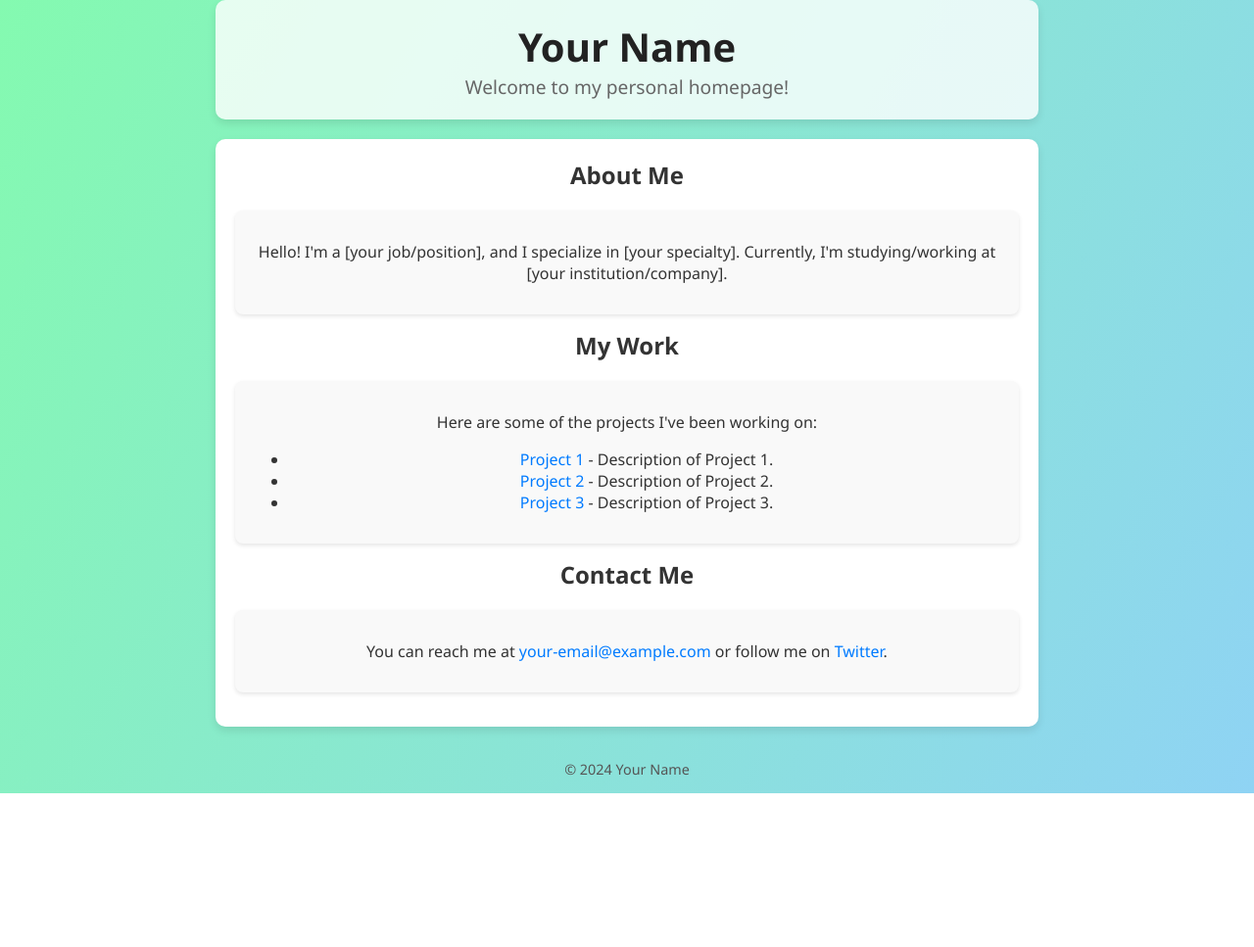
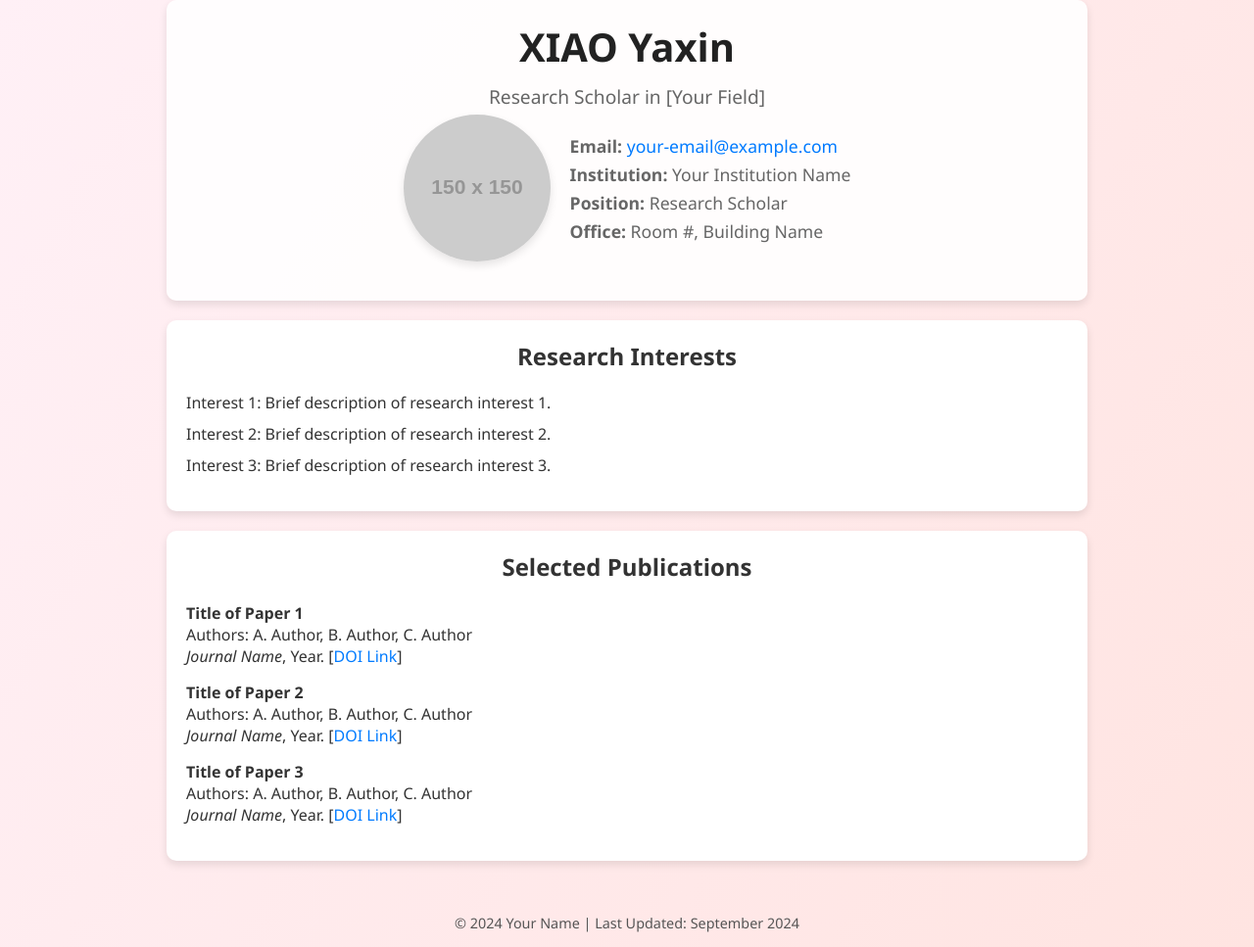
Before and after one commit to xiao-yaxin/xiao-yaxin.github.io, a plain HTML site: page index.html in a window 1280 px wide. Shown: the whole page at 98% size. Before the commit the page ends 810 px from the top, so only its background shows below. Drawn offline with Linux system fonts and the light colour scheme; placeholder pictures from the web are drawn by us.

Commit message:
Update index.html

```diff
--- a/index.html
+++ b/index.html
@@ -3,12 +3,12 @@
 <head>
     <meta charset="UTF-8">
     <meta name="viewport" content="width=device-width, initial-scale=1.0">
-    <title>Your Name - Personal Homepage</title>
+    <title>XIAO Yaxin - Research Scholar</title>
     <style>
         body {
             margin: 0;
             font-family: 'Segoe UI', Tahoma, Geneva, Verdana, sans-serif;
-            background: linear-gradient(120deg, #84fab0, #8fd3f4);
+            background: linear-gradient(120deg, #fff0f6, #ffe4e1);
             color: #333;
             display: flex;
             flex-direction: column;
@@ -19,12 +19,12 @@
         }
 
         header {
-            background: rgba(255, 255, 255, 0.8);
+            background: rgba(255, 255, 255, 0.9);
             padding: 20px;
             border-radius: 10px;
             box-shadow: 0 4px 8px rgba(0, 0, 0, 0.1);
             width: 80%;
-            max-width: 800px;
+            max-width: 900px;
             margin-bottom: 20px;
         }
 
@@ -35,37 +35,70 @@
         }
 
         header p {
-            margin: 0;
+            margin: 10px 0 5px;
             font-size: 1.2rem;
             color: #666;
         }
 
-        section {
+        .profile-info {
+            display: flex;
+            align-items: center;
+            justify-content: center;
+            margin-bottom: 20px;
+        }
+
+        .profile-info img {
+            border-radius: 50%;
+            width: 150px;
+            height: 150px;
+            object-fit: cover;
+            margin-right: 20px;
+            box-shadow: 0 4px 8px rgba(0, 0, 0, 0.1);
+        }
+
+        .profile-info .details {
+            text-align: left;
+        }
+
+        .details p {
+            margin: 5px 0;
+            font-size: 1.1rem;
+        }
+
+        .research-interests, .publications {
             background: #fff;
             padding: 20px;
             border-radius: 10px;
             box-shadow: 0 4px 8px rgba(0, 0, 0, 0.1);
             width: 80%;
-            max-width: 800px;
+            max-width: 900px;
+            margin-bottom: 20px;
+            text-align: left;
         }
 
-        section h2 {
+        .research-interests h2, .publications h2 {
             color: #333;
             margin-top: 0;
+            text-align: center;
         }
 
-        .card {
-            background: #f9f9f9;
-            border-radius: 8px;
-            box-shadow: 0 2px 4px rgba(0, 0, 0, 0.1);
-            padding: 15px;
-            margin: 15px 0;
-            transition: transform 0.3s ease, box-shadow 0.3s ease;
+        .research-interests ul, .publications ul {
+            list-style-type: none;
+            padding: 0;
         }
 
-        .card:hover {
-            transform: translateY(-10px);
-            box-shadow: 0 8px 16px rgba(0, 0, 0, 0.2);
+        .research-interests li, .publications li {
+            margin: 10px 0;
+        }
+
+        .publications li {
+            margin-bottom: 15px;
+        }
+
+        footer {
+            margin-top: 20px;
+            font-size: 0.9rem;
+            color: #555;
         }
 
         a {
@@ -77,45 +110,54 @@
         a:hover {
             color: #0056b3;
         }
-
-        footer {
-            margin-top: 20px;
-            font-size: 0.9rem;
-            color: #555;
-        }
     </style>
 </head>
 <body>
 
     <header>
-        <h1>Your Name</h1>
-        <p>Welcome to my personal homepage!</p>
+        <h1>XIAO Yaxin</h1>
+        <p>Research Scholar in [Your Field]</p>
+
+        <div class="profile-info">
+            <img src="https://via.placeholder.com/150" alt="Your Photo">
+            <div class="details">
+                <p><strong>Email:</strong> <a href="mailto:your-email@example.com">your-email@example.com</a></p>
+                <p><strong>Institution:</strong> Your Institution Name</p>
+                <p><strong>Position:</strong> Research Scholar</p>
+                <p><strong>Office:</strong> Room #, Building Name</p>
+            </div>
+        </div>
     </header>
 
-    <section>
-        <h2>About Me</h2>
-        <div class="card">
-            <p>Hello! I'm a [your job/position], and I specialize in [your specialty]. Currently, I'm studying/working at [your institution/company].</p>
-        </div>
+    <section class="research-interests">
+        <h2>Research Interests</h2>
+        <ul>
+            <li>Interest 1: Brief description of research interest 1.</li>
+            <li>Interest 2: Brief description of research interest 2.</li>
+            <li>Interest 3: Brief description of research interest 3.</li>
+        </ul>
+    </section>
 
-        <h2>My Work</h2>
-        <div class="card">
-            <p>Here are some of the projects I've been working on:</p>
-            <ul>
-                <li><a href="#">Project 1</a> - Description of Project 1.</li>
-                <li><a href="#">Project 2</a> - Description of Project 2.</li>
-                <li><a href="#">Project 3</a> - Description of Project 3.</li>
-            </ul>
-        </div>
-
-        <h2>Contact Me</h2>
-        <div class="card">
-            <p>You can reach me at <a href="mailto:your-email@example.com">your-email@example.com</a> or follow me on <a href="https://twitter.com/yourusername">Twitter</a>.</p>
-        </div>
+    <section class="publications">
+        <h2>Selected Publications</h2>
+        <ul>
+            <li><strong>Title of Paper 1</strong><br>
+                Authors: A. Author, B. Author, C. Author<br>
+                <em>Journal Name</em>, Year. [<a href="https://example.com">DOI Link</a>]
+            </li>
+            <li><strong>Title of Paper 2</strong><br>
+                Authors: A. Author, B. Author, C. Author<br>
+                <em>Journal Name</em>, Year. [<a href="https://example.com">DOI Link</a>]
+            </li>
+            <li><strong>Title of Paper 3</strong><br>
+                Authors: A. Author, B. Author, C. Author<br>
+                <em>Journal Name</em>, Year. [<a href="https://example.com">DOI Link</a>]
+            </li>
+        </ul>
     </section>
 
     <footer>
-        <p>&copy; 2024 Your Name</p>
+        <p>&copy; 2024 Your Name | Last Updated: September 2024</p>
     </footer>
 
 </body>
```
